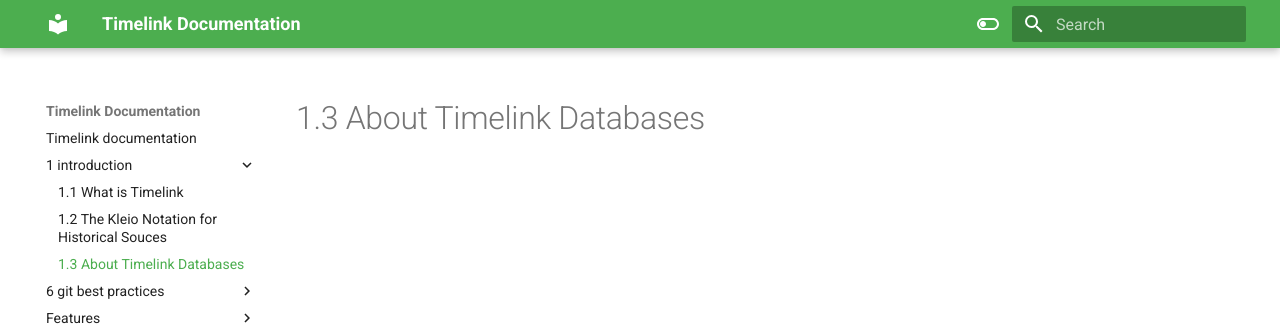
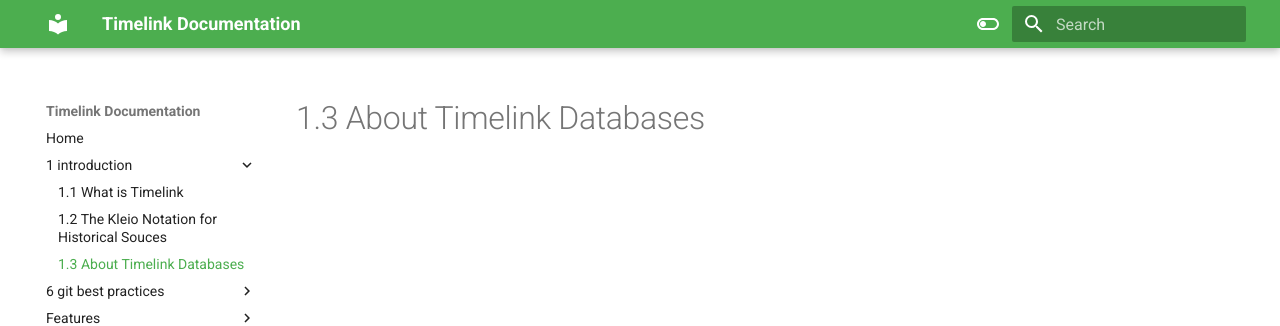
Before and after one commit to time-link/timelink-docs, an MkDocs documentation site: the page built from docs/1_introduction/1.3_timelink_database.md, in a window 1280 px wide. Shown: the top 326 px of the page. Built offline with MkDocs 1.6.1 and Material for MkDocs 9.7.7, drawn with Linux system fonts in a browser that asks for light colours.

Commit message:
Fixing the index

```diff
--- a/docs/index.md
+++ b/docs/index.md
@@ -1,6 +1,3 @@
-
-# Timelink documentation
-
 ## 1. Introduction
 ### [[1.1_what_is_timelink|1.1 What is Timelink]]
 ### [[1.2_about_kleio_notation|1.2 About Kleio notation]]
```
